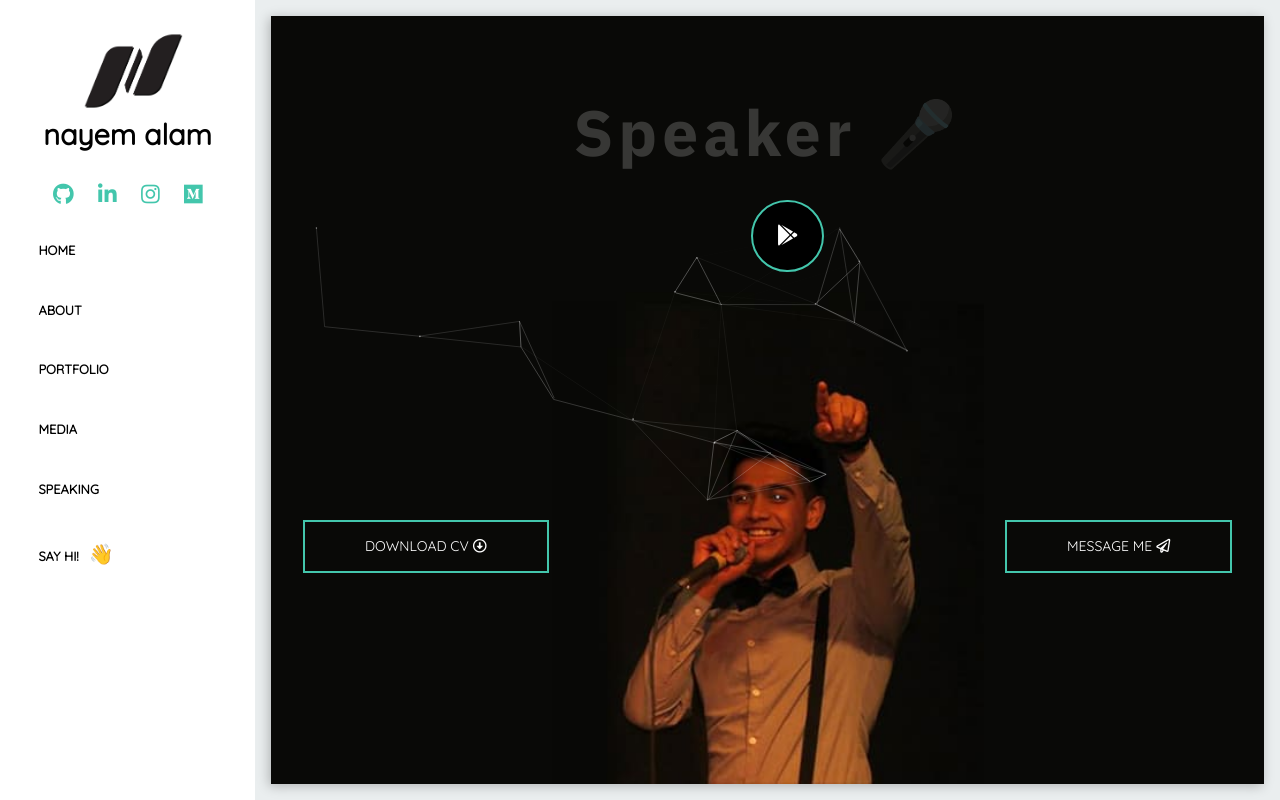
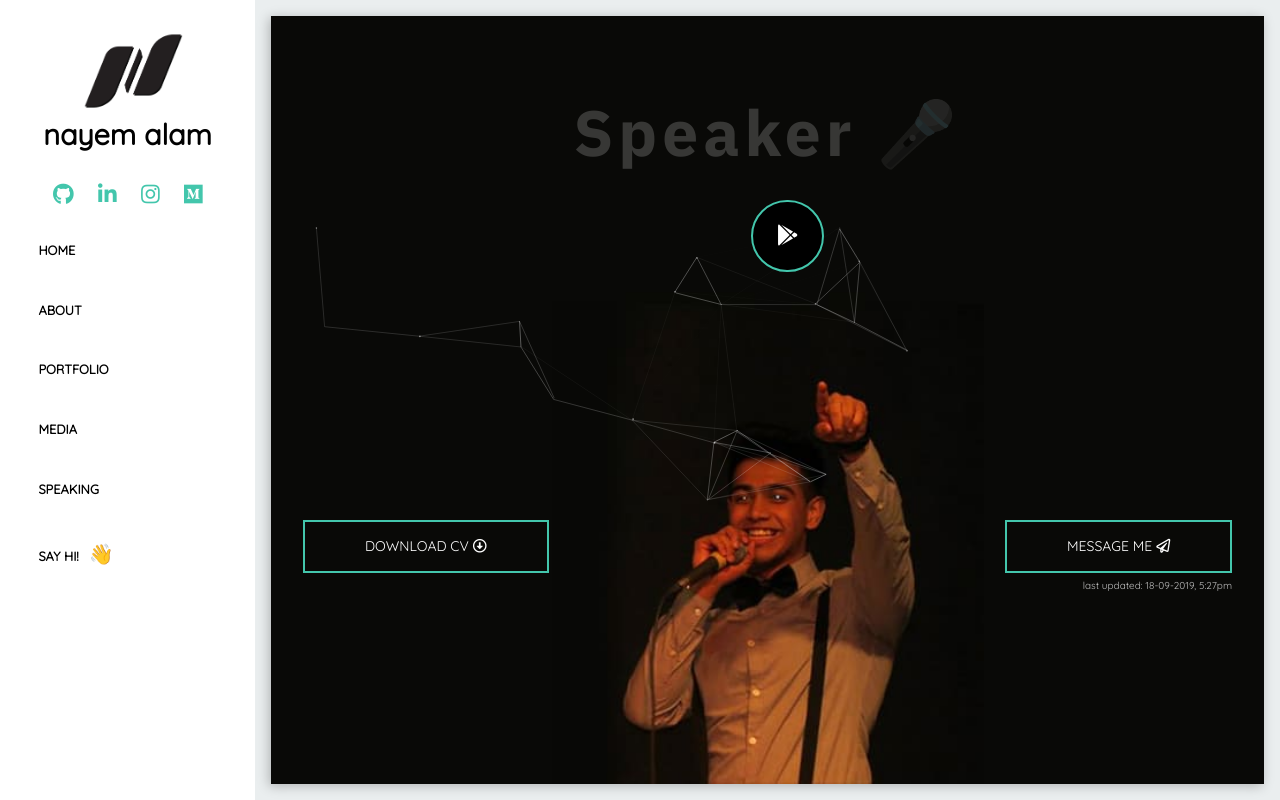
Before and after one commit to nayemalam/portfolio, a PHP site: page /index.html in a window 1280 px wide. Run offline with PHP 8.4, Linux system fonts and the light colour scheme; some libraries are stand-ins or nearby versions.

Commit message:
added timestamp

```diff
--- a/assets/css/styles.css
+++ b/assets/css/styles.css
@@ -297,6 +297,13 @@ a.pad-top-mobile {
 	background: url('../images/pacman.gif') center no-repeat #fff;
 }
 
+.lastDate {
+    float: right;
+    color: #bfbfbf;
+    font-size: 10px;
+    margin-top: 5px;
+}
+
 /* DESKTOP SIZES */
 @media only screen and (min-width: 868px) {
     body {
@@ -526,9 +533,14 @@ a.pad-top-mobile {
     }
 
 
-
-
     /* Include page loader */
 
 
 }
+
+@media only screen and (max-width: 815px) {
+
+    .lastDate {
+        display: none;
+    }
+}
--- a/assets/js/main.js
+++ b/assets/js/main.js
@@ -77,4 +77,5 @@ $(document).ready(function () {
     }
 
     showNextTitle();
+
 });
--- a/index.html
+++ b/index.html
@@ -119,6 +119,7 @@
                     <a href="mailto:nayem.alam@mail.mcgill.ca?subject=Hey Nayem! | From Website" class="btn hvr-bounce-to-left pad-top-mobile">Message Me   <i class="far fa-paper-plane"></i></a>
                 </div>
             </div>
+            <p class="lastDate">last updated: 18-09-2019, 5:27pm</p>
 
         </div>
     </body>
```
